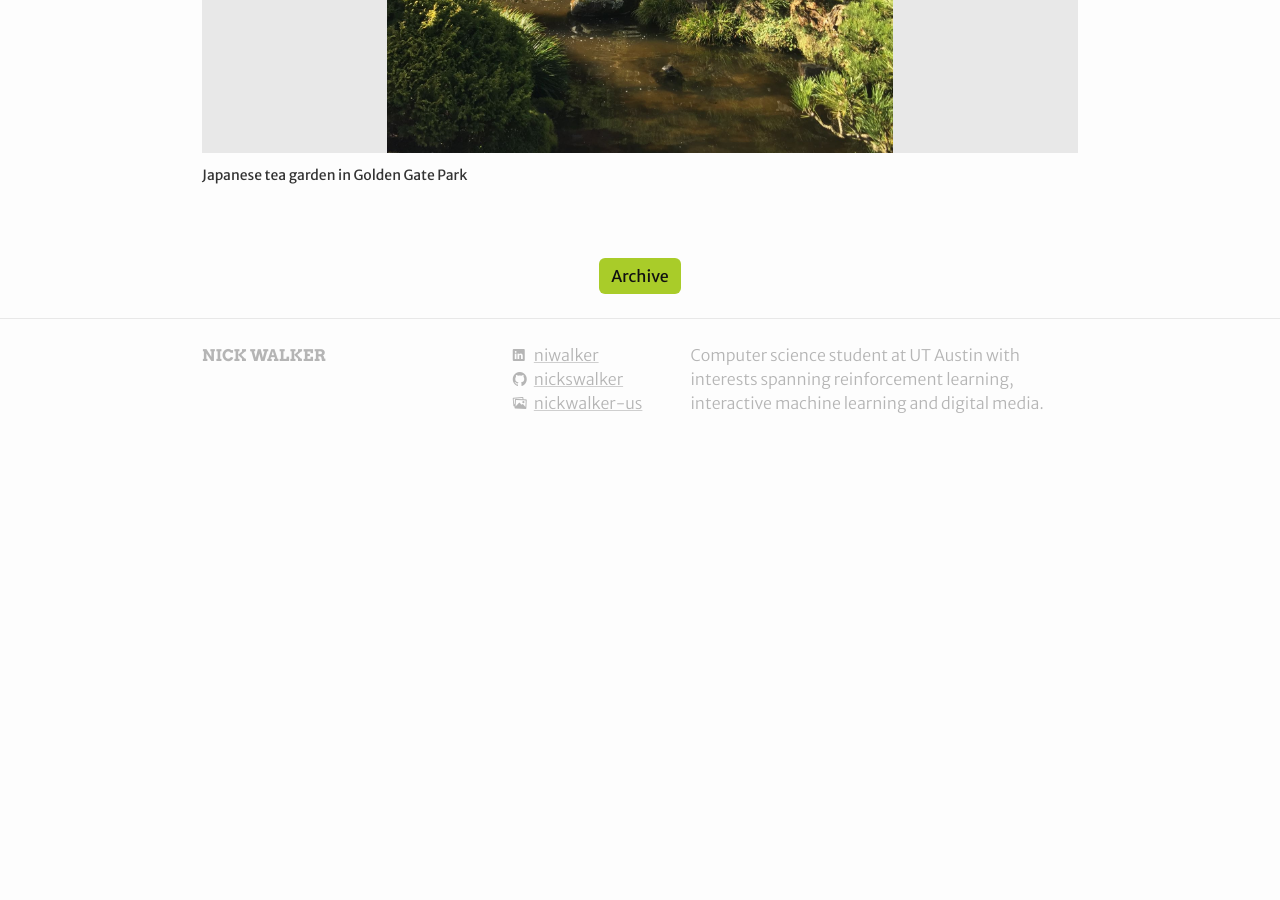
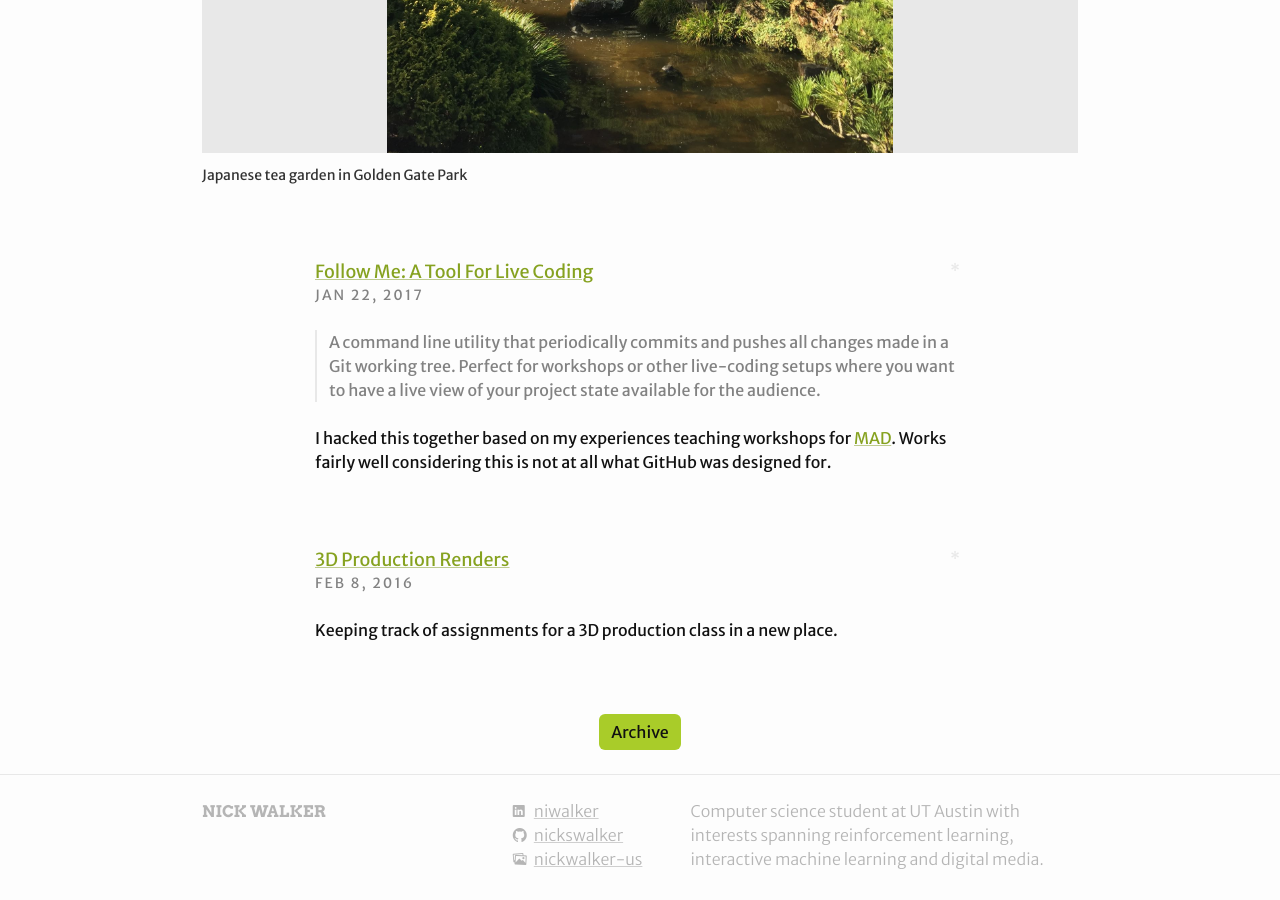
Before and after one commit to nickswalker/nickwalker.us, a Jekyll site: the page built from pages/blog.md, in a window 1280 px wide and 900 px high, scrolled down 5442 px. Built offline with Jekyll 4.4.1, drawn with Linux system fonts in a browser that asks for light colours; before the commit the page ends 5905 px from its top, so only the background shows below that.

Commit message:
Port many old Tumblr posts
Add date archive pages
Limit number of posts shown in some places

```diff
--- a/Gemfile
+++ b/Gemfile
@@ -4,7 +4,8 @@
 gem "jekyll", "3.7.0"
 
 group :jekyll_plugins do
-   gem "jekyll-feed", "~> 0.9"
+   gem "jekyll-feed"
+   gem "jekyll-archives"
    gem "jekyll-sitemap"
    gem "jekyll-scholar"
    gem "html-proofer"
--- a/_config.yml
+++ b/_config.yml
@@ -24,6 +24,15 @@
     permalink: projects/:title
   publications:
     output: true
+
+jekyll-archives:
+  enabled: ['year', 'month']
+  layout: 'archive'
+  permalinks:
+    year: '/blog/:year/'
+    month: '/blog/:year/:month/'
+    tag: '/blog/tag/:name/'
+    category: '/blog/category/:name/'
 
 
 defaults:
@@ -52,6 +61,7 @@
 plugins:
   - jekyll-feed
   - jekyll-sitemap
+  - jekyll-archives
 exclude:
   - Gemfile
   - Gemfile.lock
--- a/_layouts/blog.html
+++ b/_layouts/blog.html
@@ -6,7 +6,7 @@
     <h1 class="page-title">{{ page.title | escape }}</h1>
 </header>
 <div class="blog-list">
-{% for post in site.posts %}
+{% for post in site.posts limit:6 %}
 
 {% assign url = post.url | relative_url %}
 {% assign post-type-class = "full-post" %}
--- a/_layouts/home.html
+++ b/_layouts/home.html
@@ -29,7 +29,7 @@
     <a class="rss-note" href="{{ '/feed.xml' | relative_url }}">RSS</a>
     <h1 class="page-heading">Posts</h1>
     <ul class="post-list">
-      {% for post in site.posts %}
+      {% for post in site.posts limit:5 %}
       <li>
         <span class="post-meta">{{ post.date | date: "%b %-d, %Y" }}</span>
         <h2>
--- /dev/null
+++ b/collections/_posts/2016-02-08-3d-production-renders.md
@@ -0,0 +1,11 @@
+---
+layout: post
+title:  "3D Production Renders"
+date:   2016-02-08 12:29:02 -0700
+categories: project
+published: true
+type: link
+link: https://nickdoes3d.tumblr.com/
+---
+
+Keeping track of assignments for a 3D production class in a new place.
--- /dev/null
+++ b/collections/_posts/2017-01-22-follow-me-live-coding.md
@@ -0,0 +1,13 @@
+---
+layout: post
+title:  "Follow Me: A Tool For Live Coding"
+date:   2017-01-22 10:48:02 -0700
+categories: jekyll update
+published: true
+type: link
+link: https://github.com/nickswalker/follow-me
+---
+
+> A command line utility that periodically commits and pushes all changes made in a Git working tree. Perfect for workshops or other live-coding setups where you want to have a live view of your project state available for the audience.
+
+I hacked this together based on my experiences teaching workshops for [MAD](https://txcsmad.com). Works fairly well considering this is not at all what GitHub was designed for.
--- a/pages/archive.md
+++ b/pages/archive.md
@@ -3,4 +3,5 @@
 title: Archive
 show_in_nav: false
 permalink: blog/archive/
+type: all-by-date
 ---
```
Also changed, not shown: _layouts/archive.html (+15 -2 lines), collections/_drafts/2017-03-14-how_i_host_this_site.md (+1 -1 lines), collections/_posts/2013-06-24-the-transistor.md (added, +13 -0 lines), collections/_posts/2014-01-15-nisd-national-recognition.md (added, +15 -0 lines), collections/_posts/2014-03-10-forecast-io-dashboard-widget.md (added, +15 -0 lines), collections/_posts/2014-06-03-valedictorians-salutatorians.md (added, +14 -0 lines), Gemfile.lock.
